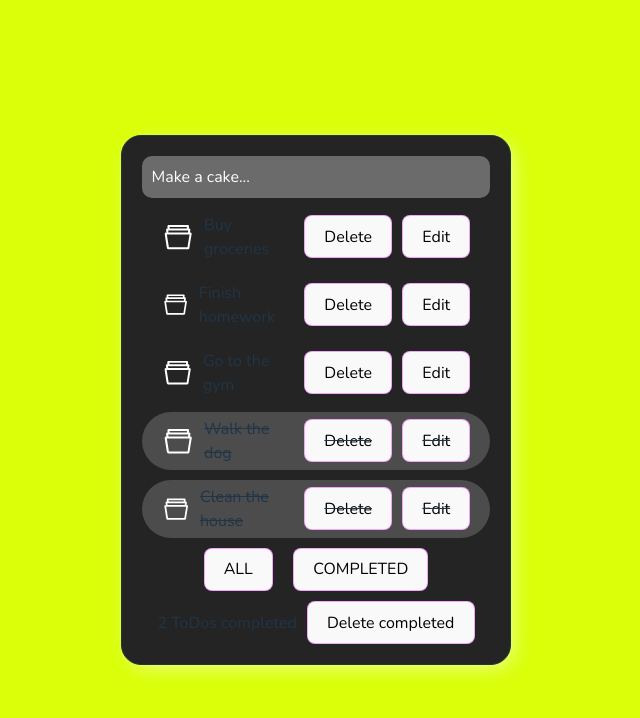
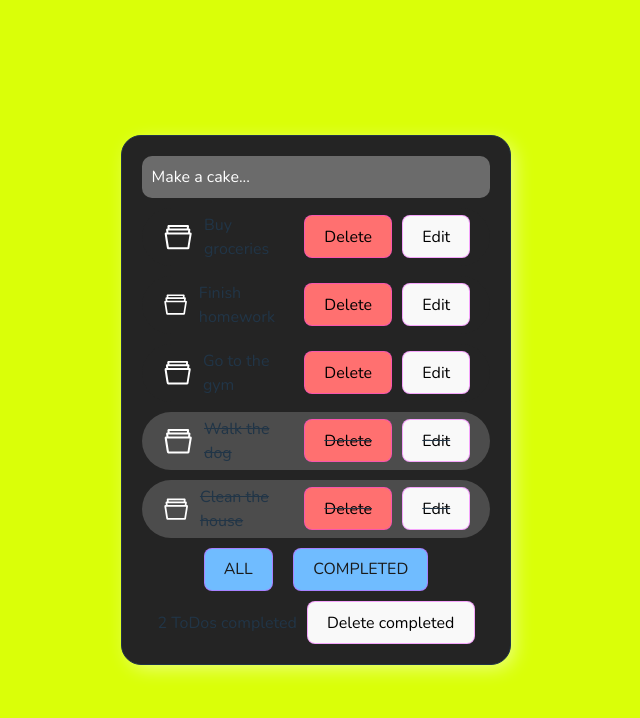
Before and after one commit to godidev/Todo-Ts, a React (Vite) app: page / in a window 1280 px wide. Shown: the top 718 px of the page, without its empty margins (324-964 px from the left). Built offline with nearby package versions, Linux system fonts and the light colour scheme.

Commit message:
feat: add styles to buttons

```diff
--- a/src/components/DeleteButton.tsx
+++ b/src/components/DeleteButton.tsx
@@ -8,6 +8,7 @@ type Props = {
 function DeleteButton({ dispatch, id }: Props) {
   return (
     <button
+      style={{ backgroundColor: '#ff7070', color: 'black' }}
       onClick={() =>
         dispatch({
           type: REMOVE_TODO,
--- a/src/index.css
+++ b/src/index.css
@@ -150,6 +150,10 @@ footer {
   width: 100%;
   justify-content: center;
   gap: 20px;
+  button {
+    color: #1a1a1a;
+    background-color: #70bcff;
+  }
 }
 
 header input {
```
